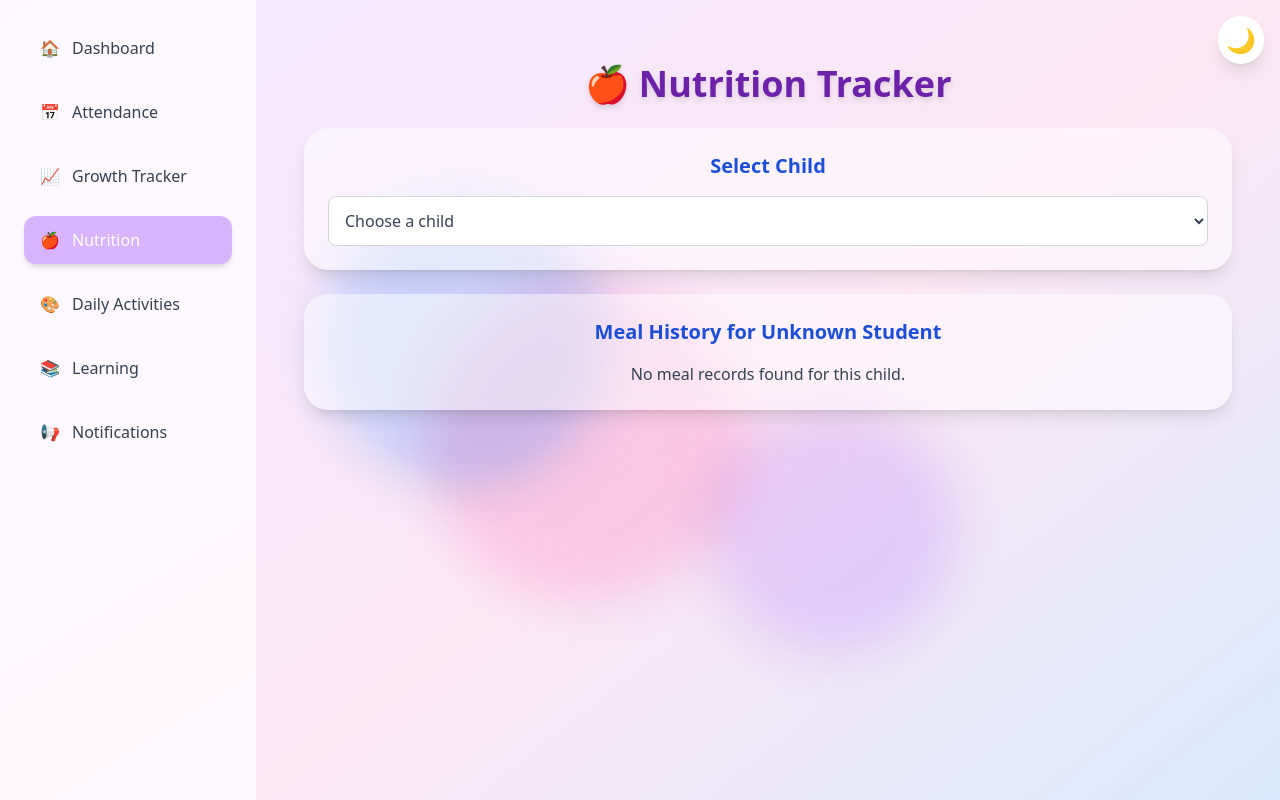
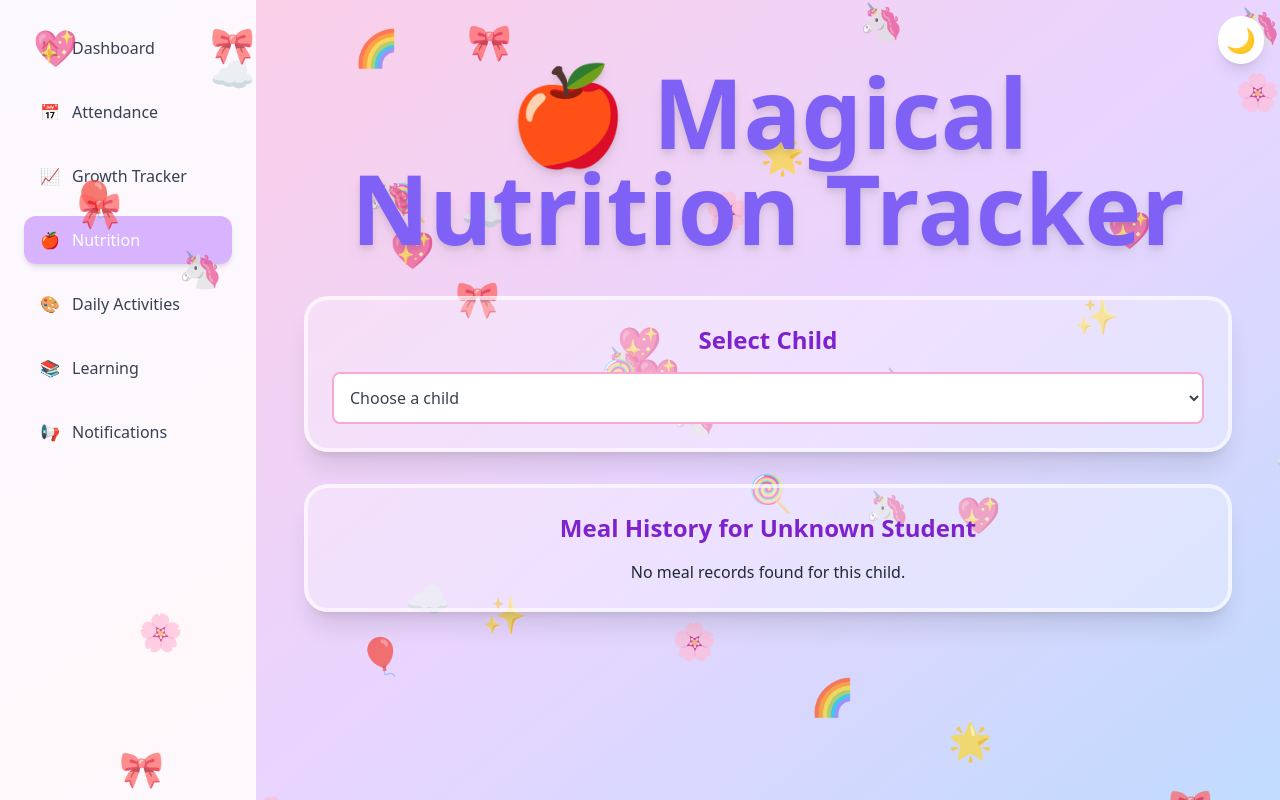
Before and after one commit to MohamedYunus2005/Playschool, a React (Create React App) app: page /nutrition-tracker in a window 1280 px wide. Built offline with nearby package versions, Linux system fonts and the light colour scheme.

Commit message:
Update NutritionTracker.js

```diff
--- a/src/components/Nutrition/NutritionTracker.js
+++ b/src/components/Nutrition/NutritionTracker.js
@@ -1,4 +1,5 @@
 import React, { useState, useEffect } from 'react';
+import { Link } from 'react-router-dom'; // Added for navigation, though not directly used in this component
 
 const NutritionTracker = ({ theme }) => {
     // Sample student data for testing, will be overwritten by localStorage
@@ -15,14 +16,9 @@
     const [mealDetails, setMealDetails] = useState('');
 
     const isUnicornTheme = theme === 'unicorn';
-    const bgColor = isUnicornTheme ? 'bg-gradient-to-br from-purple-100 via-pink-100 to-blue-100' : 'bg-gradient-to-br from-gray-900 via-purple-950 to-blue-950 text-white';
-
-    const cardClasses = `p-6 rounded-3xl shadow-lg transition-all duration-500 transform hover:scale-105`;
-    const cardBgColor = isUnicornTheme ? 'bg-white/50 backdrop-blur-sm' : 'bg-gray-800/50 backdrop-blur-sm text-white';
-    const textColor = isUnicornTheme ? 'text-gray-700' : 'text-gray-300';
-    const headerColor = isUnicornTheme ? 'text-purple-800' : 'text-yellow-200';
-    const subHeadingColor = isUnicornTheme ? 'text-blue-700' : 'text-purple-300';
-    const buttonBaseClasses = `px-6 py-3 rounded-full text-lg font-bold transition-all duration-300 transform hover:scale-105`;
+    const bgColor = isUnicornTheme
+        ? 'bg-gradient-to-br from-pink-200 via-purple-200 to-blue-200'
+        : 'bg-gradient-to-br from-gray-900 via-purple-950 to-blue-950 text-white';
 
     // Load students and nutrition data from localStorage
     useEffect(() => {
@@ -73,37 +69,64 @@
 
     const studentRecords = selectedStudent ? mealRecords[selectedStudent] || [] : [];
 
+    // Updated card styles to match the Landing page
+    const cardBaseClasses = `p-6 rounded-3xl shadow-xl border-4 border-white border-opacity-60 transition-all duration-500 transform hover:scale-105 hover:-translate-y-1 relative z-10`;
+    const cardBgColor = isUnicornTheme ? 'bg-white bg-opacity-30' : 'bg-gray-800 bg-opacity-50';
+    const headerColor = isUnicornTheme ? 'text-purple-800 animate-text-gradient-unicorn' : 'text-yellow-200 animate-text-gradient-dark';
+    const subHeadingColor = isUnicornTheme ? 'text-purple-700' : 'text-blue-300';
+    const textColor = isUnicornTheme ? 'text-gray-800' : 'text-gray-200';
+    const buttonBaseClasses = `px-6 py-3 rounded-full text-lg font-bold transition-all duration-300 transform hover:scale-110 shadow-lg`;
+
     return (
-        <div className={`min-h-screen p-8 transition-all duration-1000 ${bgColor}`}>
-            {/* Themed background blobs for both light and dark modes */}
-            {isUnicornTheme ? (
-                <>
-                    <div className="absolute top-1/4 left-1/4 w-72 h-72 bg-blue-200 rounded-full mix-blend-multiply filter blur-xl opacity-70 animate-blob z-0"></div>
-                    <div className="absolute top-1/2 right-1/4 w-64 h-64 bg-purple-200 rounded-full mix-blend-multiply filter blur-xl opacity-70 animate-blob animation-delay-2000 z-0"></div>
-                    <div className="absolute bottom-1/4 left-1/3 w-80 h-80 bg-pink-200 rounded-full mix-blend-multiply filter blur-xl opacity-70 animate-blob animation-delay-4000 z-0"></div>
-                </>
-            ) : (
-                <>
-                    <div className="absolute top-1/4 left-1/4 w-72 h-72 bg-blue-500 rounded-full mix-blend-screen filter blur-xl opacity-50 animate-blob z-0"></div>
-                    <div className="absolute top-1/2 right-1/4 w-64 h-64 bg-purple-500 rounded-full mix-blend-screen filter blur-xl opacity-50 animate-blob animation-delay-2000 z-0"></div>
-                    <div className="absolute bottom-1/4 left-1/3 w-80 h-80 bg-pink-500 rounded-full mix-blend-screen filter blur-xl opacity-50 animate-blob animation-delay-4000 z-0"></div>
-                </>
-            )}
+        <div className={`font-sans overflow-hidden min-h-screen p-8 relative transition-all duration-1000 ${bgColor}`}>
+            {/* Animated Background Emojis - Copied from Landing page */}
+            <div className="fixed inset-0 overflow-hidden pointer-events-none z-0">
+                {/* Unicorn Emojis */}
+                {isUnicornTheme && Array.from({ length: 40 }).map((_, index) => (
+                    <div
+                        key={index}
+                        className={`absolute text-4xl opacity-70 animate-float-spin`}
+                        style={{
+                            top: `${Math.random() * 100}%`,
+                            left: `${Math.random() * 100}%`,
+                            animationDelay: `${Math.random() * 10}s`,
+                            animationDuration: `${Math.random() * 5 + 5}s`
+                        }}
+                    >
+                        {['🦄', '🌈', '🌟', '☁️', '🎈', '🍭', '🎀', '💖', '✨', '🌸'][Math.floor(Math.random() * 10)]}
+                    </div>
+                ))}
+                {/* Dark Theme Emojis */}
+                {!isUnicornTheme && Array.from({ length: 40 }).map((_, index) => (
+                    <div
+                        key={index}
+                        className={`absolute text-4xl opacity-70 animate-float-spin`}
+                        style={{
+                            top: `${Math.random() * 100}%`,
+                            left: `${Math.random() * 100}%`,
+                            animationDelay: `${Math.random() * 10}s`,
+                            animationDuration: `${Math.random() * 5 + 5}s`
+                        }}
+                    >
+                        {['🌙', '✨', '🪐', '💫', '🚀', '⭐', '☄️', '🔮', '👽', '🌌'][Math.floor(Math.random() * 10)]}
+                    </div>
+                ))}
+            </div>
 
             <div className="relative z-10 container mx-auto px-4 py-8">
-                <h1 className={`text-4xl font-extrabold text-center mb-6 drop-shadow-md transition-colors duration-500 ${headerColor}`}>
-                    🍎 Nutrition Tracker
+                <h1 className={`text-6xl font-extrabold text-center mb-10 md:text-7xl lg:text-8xl drop-shadow-lg transition-colors duration-1000 ${headerColor}`}>
+                    🍎 Magical Nutrition Tracker
                 </h1>
 
                 {/* Student Selection */}
-                <div className={`${cardClasses} ${cardBgColor}`}>
-                    <h2 className={`text-xl font-semibold mb-4 ${subHeadingColor}`}>Select Child</h2>
+                <div className={`${cardBaseClasses} ${cardBgColor} mb-8`}>
+                    <h2 className={`text-2xl font-semibold mb-4 ${subHeadingColor}`}>Select Child</h2>
                     <select
                         value={selectedStudent}
                         onChange={(e) => setSelectedStudent(e.target.value)}
-                        className={`w-full p-3 rounded-lg focus:outline-none focus:ring-2 transition-all duration-300 ${isUnicornTheme ? 'bg-white border border-gray-300 text-gray-700 focus:ring-pink-300' : 'bg-gray-700 border border-gray-600 text-white focus:ring-purple-500'}`}
+                        className={`w-full p-3 rounded-lg focus:outline-none focus:ring-2 transition-all duration-300 ${isUnicornTheme ? 'bg-white border-2 border-pink-300 text-gray-700 focus:ring-purple-400' : 'bg-gray-700 border-2 border-purple-500 text-white focus:ring-blue-400'}`}
                     >
-                        <option value="" className={isUnicornTheme ? 'text-gray-400' : 'text-gray-400'}>Choose a child</option>
+                        <option value="" className={textColor}>Choose a child</option>
                         {students.map(student => (
                             <option key={student.id} value={student.id} className={textColor}>
                                 {student.name}
@@ -115,16 +138,16 @@
                 {selectedStudent && (
                     <>
                         {/* Log New Meal Form */}
-                        <div className={`${cardClasses} ${cardBgColor} mt-6`}>
-                            <h2 className={`text-xl font-semibold mb-4 ${subHeadingColor}`}>Log a New Meal for {getStudentName(selectedStudent)}</h2>
-                            <form onSubmit={recordMeal} className="space-y-4">
+                        <div className={`${cardBaseClasses} ${cardBgColor} mt-8`}>
+                            <h2 className={`text-2xl font-semibold mb-4 ${subHeadingColor}`}>Log a New Meal for {getStudentName(selectedStudent)}</h2>
+                            <form onSubmit={recordMeal} className="space-y-6">
                                 <div>
                                     <label htmlFor="mealType" className={`block font-medium mb-1 ${textColor}`}>Meal Type</label>
                                     <select
                                         id="mealType"
                                         value={mealType}
                                         onChange={(e) => setMealType(e.target.value)}
-                                        className={`w-full p-3 rounded-lg focus:outline-none focus:ring-2 transition-all duration-300 ${isUnicornTheme ? 'bg-white border border-gray-300 text-gray-700 focus:ring-pink-300' : 'bg-gray-700 border border-gray-600 text-white focus:ring-purple-500'}`}
+                                        className={`w-full p-3 rounded-lg focus:outline-none focus:ring-2 transition-all duration-300 ${isUnicornTheme ? 'bg-white border-2 border-pink-300 text-gray-700 focus:ring-purple-400' : 'bg-gray-700 border-2 border-purple-500 text-white focus:ring-blue-400'}`}
                                     >
                                         <option className={textColor}>Breakfast</option>
                                         <option className={textColor}>Lunch</option>
@@ -140,11 +163,11 @@
                                         onChange={(e) => setMealDetails(e.target.value)}
                                         placeholder="e.g., Apple slices, milk, and a cheese sandwich."
                                         rows="3"
-                                        className={`w-full p-3 rounded-lg focus:outline-none focus:ring-2 transition-all duration-300 ${isUnicornTheme ? 'bg-white border border-gray-300 text-gray-700 focus:ring-pink-300' : 'bg-gray-700 border border-gray-600 text-white focus:ring-purple-500'}`}
+                                        className={`w-full p-3 rounded-lg focus:outline-none focus:ring-2 transition-all duration-300 ${isUnicornTheme ? 'bg-white border-2 border-pink-300 text-gray-700 focus:ring-purple-400' : 'bg-gray-700 border-2 border-purple-500 text-white focus:ring-blue-400'}`}
                                         required
                                     />
                                 </div>
-                                <button type="submit" className={`w-full ${buttonBaseClasses} bg-gradient-to-r from-pink-400 via-purple-400 to-blue-400 text-white hover:from-pink-500 hover:via-purple-500 hover:to-blue-500 shadow-lg`}>
+                                <button type="submit" className={`w-full ${buttonBaseClasses} ${isUnicornTheme ? 'bg-gradient-to-r from-pink-500 to-purple-500 text-white' : 'bg-gradient-to-r from-blue-500 to-purple-500 text-white'}`}>
                                     Record Meal
                                 </button>
                             </form>
@@ -153,15 +176,15 @@
                 )}
 
                 {/* Meal History */}
-                <div className={`${cardClasses} ${cardBgColor} mt-6`}>
-                    <h2 className={`text-xl font-semibold mb-4 ${subHeadingColor}`}>Meal History for {getStudentName(selectedStudent)}</h2>
+                <div className={`${cardBaseClasses} ${cardBgColor} mt-8`}>
+                    <h2 className={`text-2xl font-semibold mb-4 ${subHeadingColor}`}>Meal History for {getStudentName(selectedStudent)}</h2>
                     {studentRecords.length === 0 ? (
                         <p className={textColor}>No meal records found for this child.</p>
                     ) : (
                         <div className="overflow-x-auto">
                             <table className="w-full table-auto">
                                 <thead>
-                                    <tr className={`border-b-2 transition-colors duration-500 ${isUnicornTheme ? 'border-gray-200' : 'border-gray-700'}`}>
+                                    <tr className={`border-b-2 transition-colors duration-500 ${isUnicornTheme ? 'border-gray-300' : 'border-gray-700'}`}>
                                         <th className={`px-4 py-2 text-left font-bold ${subHeadingColor}`}>Date</th>
                                         <th className={`px-4 py-2 text-left font-bold ${subHeadingColor}`}>Meal Type</th>
                                         <th className={`px-4 py-2 text-left font-bold ${subHeadingColor}`}>Details</th>
@@ -169,7 +192,7 @@
                                 </thead>
                                 <tbody>
                                     {studentRecords.map((record, index) => (
-                                        <tr key={index} className={`border-b transition-colors duration-500 ${isUnicornTheme ? 'border-gray-100 hover:bg-gray-50' : 'border-gray-800 hover:bg-gray-700'}`}>
+                                        <tr key={index} className={`border-b transition-colors duration-500 ${isUnicornTheme ? 'border-gray-100' : 'border-gray-800'}`}>
                                             <td className={`px-4 py-2 ${textColor}`}>{new Date(record.date).toLocaleDateString('en-IN')}</td>
                                             <td className={`px-4 py-2 ${textColor}`}>{record.mealType}</td>
                                             <td className={`px-4 py-2 ${textColor}`}>{record.mealDetails}</td>
@@ -181,6 +204,35 @@
                     )}
                 </div>
             </div>
+            {/* Added custom animation styles from the Landing page */}
+            <style>
+                {`
+                @keyframes float-spin {
+                    0% { transform: translateY(0px) rotate(0deg); }
+                    50% { transform: translateY(-20px) rotate(360deg); }
+                    100% { transform: translateY(0px) rotate(720deg); }
+                }
+                .animate-float-spin {
+                    animation: float-spin var(--animation-duration, 8s) ease-in-out infinite;
+                }
+                @keyframes text-gradient-unicorn {
+                    0% { color: #f472b6; }
+                    50% { color: #8b5cf6; }
+                    100% { color: #3b82f6; }
+                }
+                @keyframes text-gradient-dark {
+                    0% { color: #fde047; }
+                    50% { color: #a78bfa; }
+                    100% { color: #60a5fa; }
+                }
+                .animate-text-gradient-unicorn {
+                    animation: text-gradient-unicorn 4s ease-in-out infinite alternate;
+                }
+                .animate-text-gradient-dark {
+                    animation: text-gradient-dark 4s ease-in-out infinite alternate;
+                }
+                `}
+            </style>
         </div>
     );
 };
```
Lines whose indentation alone changed are shown as unchanged.
